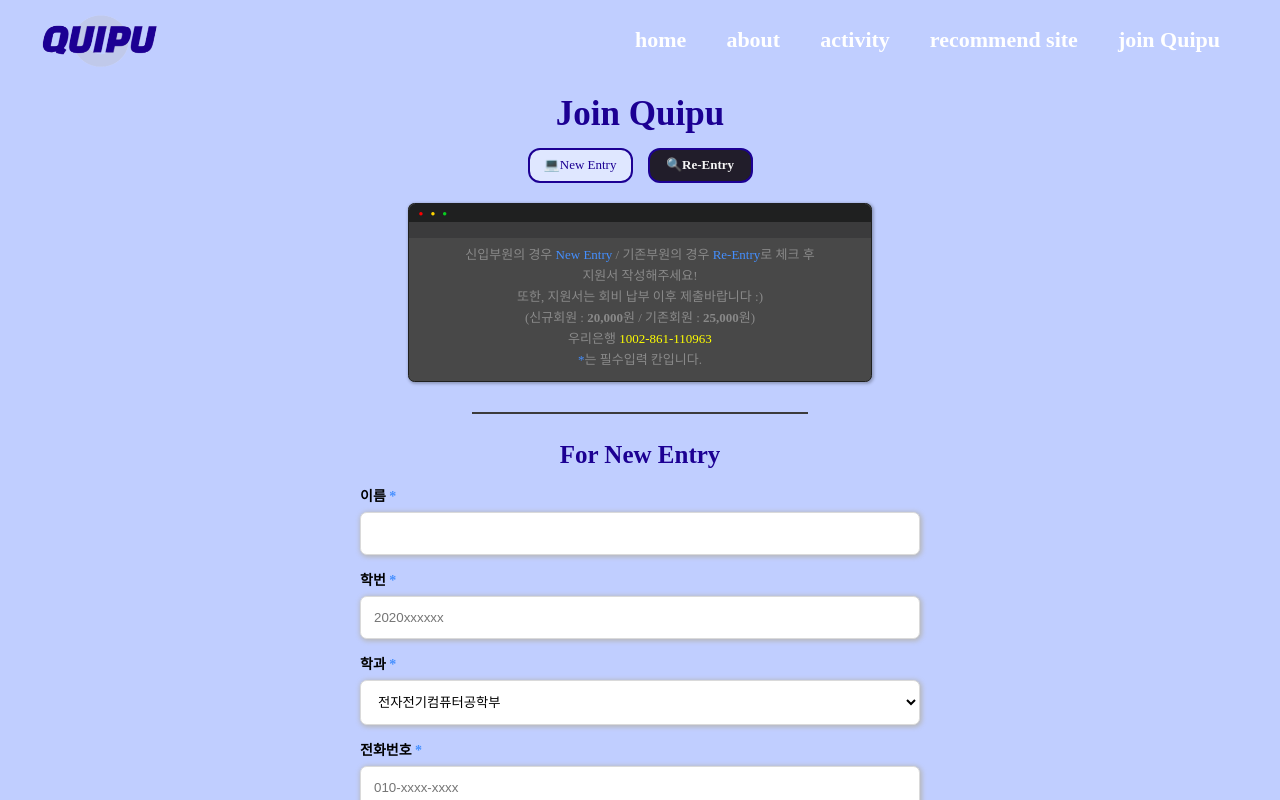
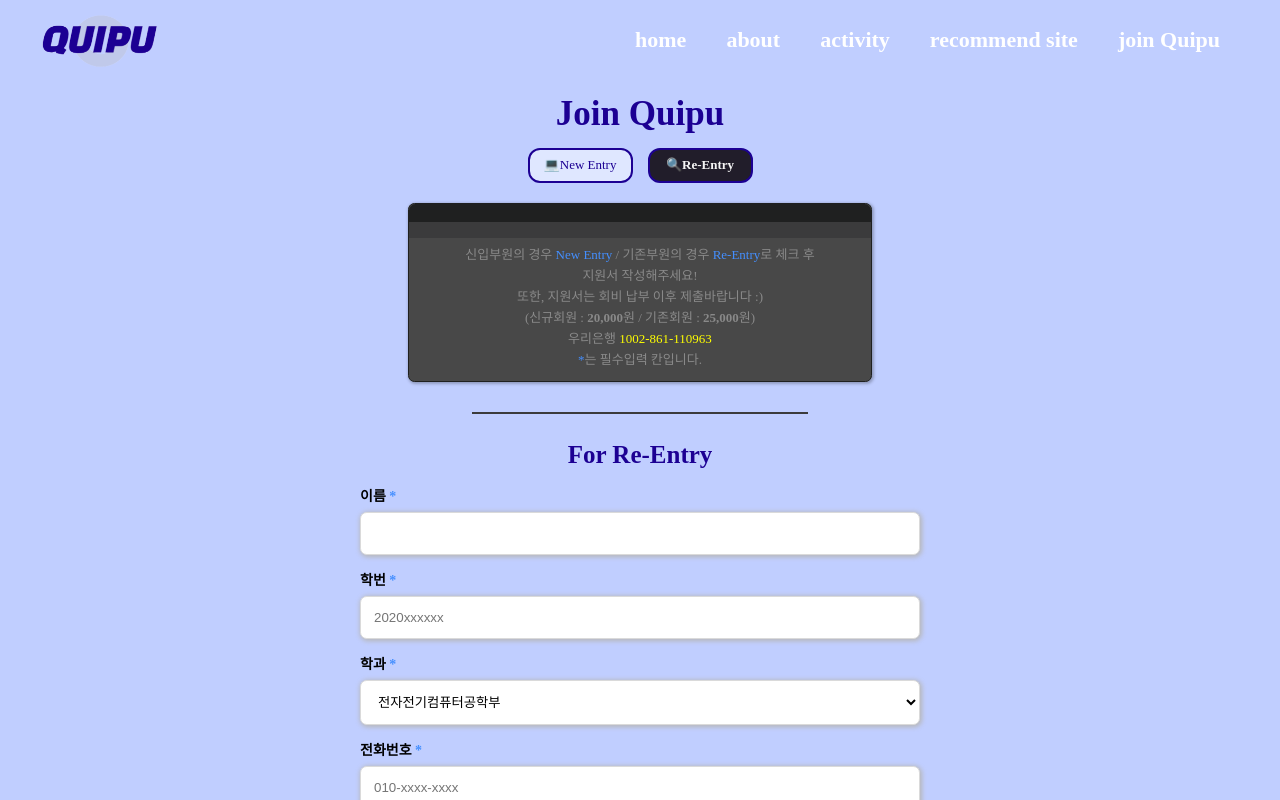
Before and after one commit to Quipu-Developers/quipu-main-frontend, a React (Create React App) app: page /join-quipu in a window 1280 px wide. Both pictures are taken after a click on the label "🔍Re-Entry". Built offline with nearby package versions, Linux system fonts and the light colour scheme; a web font is replaced by a local one.

Commit message:
feat : 가입 유형 버튼 랜더링 기능 추가

```diff
--- a/src/components/ActivityDetail/ActivityDetail.css
+++ b/src/components/ActivityDetail/ActivityDetail.css
@@ -21,7 +21,7 @@
         padding: 0;
         overflow: hidden;
         visibility: hidden;
-      }
+    }
 }
 
 .ActivityDetail-titles button {
--- a/src/components/JoinQuipu/JoinQuipu.jsx
+++ b/src/components/JoinQuipu/JoinQuipu.jsx
@@ -32,13 +32,114 @@ const toggleExpand = () => {
 
 
 function JoinQuipu() {
+    const [suggestedEntry, setSuggestedEntry] = useState(false);
+    const renderComponent = () => {
+        if (suggestedEntry) {
+        return <ReEntryComponent />;
+        } else {
+        return <NewEntryComponent />;
+        }
+    };
+
+    return (
+        <div>
+        {/* 상단 공백 */}
+        <div className="blank-navbar"></div>
+
+        {/* JoinQuipu 컨테이너 */}
+        <div className="JoinQuipu-container">
+            <div className="member">
+            <h1>Join Quipu</h1>
+
+            {/* 신입/기존 부원 라디오 버튼 */}
+            <div className="field-type">
+                <input
+                type="radio"
+                name="entryType"
+                id="newEntry"
+                checked={!suggestedEntry}
+                onChange={() => setSuggestedEntry(false)}
+                />
+                <label htmlFor="newEntry">💻New Entry</label>
+
+                <input
+                type="radio"
+                name="entryType"
+                id="reEntry"
+                checked={suggestedEntry}
+                onChange={() => setSuggestedEntry(true)}
+                />
+                <label htmlFor="reEntry">🔍Re-Entry</label>
+            </div>
+
+            {/* 가입 안내 */}
+            <div className="join-notice">
+                <div className="join-notice__icon">
+                <div className="join-notice__icon--top1">
+                    {/* ... */}
+                </div>
+                <div className="join-notice__icon--top2"></div>
+                <div className="join-notice__icon--body">
+                    <p>신입부원의 경우 <span style={{ color: '#448FFF' }}>New Entry</span> / 기존부원의 경우 <span style={{ color: '#448FFF' }}>Re-Entry</span>로 체크 후</p>
+                    <p>지원서 작성해주세요!</p>
+                        <p >또한, 지원서는 회비 납부 이후 제출바랍니다 :)</p>
+                        <p >(신규회원 : <span style = {{fontWeight: 700}}>20,000</span>원 / 기존회원 : <span style = {{fontWeight: 700}}>25,000</span>원)</p>
+                        <p>우리은행 <span style={{ color: 'yellow' }}>1002-861-110963</span></p>
+                        <p><span style={{ color: '#448FFF'}}>*</span>는 필수입력 칸입니다. </p>
+                </div>
+                </div>
+            </div>
+
+            <div className="divider"></div>
+
+            {/* renderComponent() 결과 */}
+            {renderComponent()}
+
+            {/* 신청 버튼 */}
+            <div className="apply">
+                <button type="submit">📥 Apply</button>
+            </div>
+
+            <div className="divider"></div>
+
+            <h2>FAQ</h2>
+
+            {/* FAQ 컴포넌트 */}
+            <div className="faq">
+                <FAQ
+                question="Q.&nbsp;&nbsp;&nbsp;&nbsp;문과인데 가입해도 되나요?"
+                answer="저희 Quipu는 이과에 국한된 동아리가 아닙니다. 현재 다양한 단과대의 부원들이 있으며 문과분들도 다수 계십니다 :) 이과 분들의 비율이 높지만, 컴퓨터에 관심이 있으신분들 혹은 이과 학우들과 친분을 쌓고 싶으신 분들 모두 환영입니다."
+                emoji="🤓"
+                />
+                <FAQ
+                    question="Q.&nbsp;&nbsp;&nbsp;&nbsp;Quipu 남녀 성비는 어떻게 되나요?"
+                    answer="23년 2학기 기준 남녀 성비는 남자 3 : 여자 2 였습니다! 특히나 여성 회원분들의 참여도가 높았기 때문에 성비 걱정은 크게 안 하셔도 됩니다!!"
+                    emoji="🤔"
+                    />
+
+                    <FAQ
+                    question="Q.&nbsp;&nbsp;&nbsp;&nbsp;코딩 지식이 없는데 가입해도 되나요?"
+                    answer="전혀 상관 없습니다!! 현재 퀴푸에는 코딩 능력자분들도 계시지만 배우고자 들어오신 분들, 관심있어서 들어오신 분들이 더 많습니다! 또한 학술동아리로써 코딩이 아닌 다른 과목의 스터디도 개설 및 참여가 가능합니다 :)"
+                    emoji="🧐"
+                    />
+
+                    <FAQ
+                    question="Q.&nbsp;&nbsp;&nbsp;&nbsp;동아리방 위치가 어디인가요?"
+                    answer="학생회관 3층 342호 입니다!"
+                    emoji="🥸"
+                    />
+            </div>
+            </div>
+        </div>
+        </div>
+    );
+}
+
+function NewEntryComponent() {
     const [name, setName] = useState('');
     const [studentNumber, setStudentNumber] = useState('');
     const [major, setMajor] = useState('학과선택');
     const [phoneNumber, setPhoneNumber] = useState('');
-    const [entryType, setEntryType] = useState('');
-    const [motivation, setMotivation] = useState('');
-    const [suggestedEntry, setSuggestedEntry] = useState(false);
     const phoneAutoHyphen = (value) => {
         return value
         .replace(/[^0-9]/g, '')  // 숫자 이외의 문자 제거
@@ -58,56 +159,6 @@ function JoinQuipu() {
 
     return (
     <div>
-	<div className="blank-navbar"></div>
-	<div className="JoinQuipu-container">
-		<div className="member">
-			<h1>Join Quipu</h1>
-			<div className="field-type">
-			<input
-				type="radio"
-				name="entryType"
-				id="newEntry"
-				checked={!suggestedEntry} // newEntry가 선택된 경우
-				onChange={() => setSuggestedEntry(false)}
-			/>
-			<label htmlFor="newEntry">💻New Entry</label>
-
-			<input
-				type="radio"
-				name="entryType"
-				id="reEntry"
-				checked={suggestedEntry} // reEntry가 선택된 경우
-				onChange={() => setSuggestedEntry(true)}
-			/>
-			<label htmlFor="reEntry">🔍Re-Entry</label>
-			</div>
-
-
-			<div className="join-notice">
-			<div className="join-notice__icon">
-				<div className="join-notice__icon--top1">
-				<p style={{color: "red", marginTop: "1.5px", marginLeft: "10px", fontSize: "8px"}}>●</p>
-				<p style={{color: "#ffd400", marginLeft: "7px", marginTop: "1.5px",fontSize: "8px"}}>●</p>
-				<p style={{color: "#09ce20", marginLeft: "7px",marginTop: "1.5px", fontSize: "8px"}}>●</p>
-				</div>
-				<div className="join-notice__icon--top2">
-				</div>
-				<div className="join-notice__icon--body">
-				<p>
-					신입부원의 경우 <span style={{ color: '#448FFF' }}>New Entry</span> / 기존부원의 경우 <span style={{ color: '#448FFF' }}>Re-Entry
-					</span>로 체크 후
-				</p>
-				<p>지원서 작성해주세요!</p>
-				<p >또한, 지원서는 회비 납부 이후 제출바랍니다 :)</p>
-                <p >(신규회원 : <span style = {{fontWeight: 700}}>20,000</span>원 / 기존회원 : <span style = {{fontWeight: 700}}>25,000</span>원)</p>
-				<p>우리은행 <span style={{ color: 'yellow' }}>1002-861-110963</span></p>
-				<p><span style={{ color: '#448FFF'}}>*</span>는 필수입력 칸입니다. </p>
-				</div>
-			</div>
-			</div>
-
-			<div className="divider"></div>
-
         <h2>For New Entry</h2>
 
         <div className="form">
@@ -130,30 +181,36 @@ return (
                 <b>학과 <span style={{ color: '#448FFF' }}>*</span></b>
                 <div>
                 <select value={major} onChange={(e) => setMajor(e.target.value)}>
+                    <option value="공과대학" disabled>---공과대학---</option>
                     <option value="전자전기컴퓨터공학부">전자전기컴퓨터공학부</option>
+                    <option value="화학공학과">화학공학과</option>
+                    <option value="기계정보공학과">기계정보공학과</option>
+                    <option value="신소재공학과">신소재공학과</option>
+                    <option value="토목공학과">토목공학과</option>
+                    <option value="인공지능학과">인공지능학과</option>
+                    <option value="컴퓨터과학부">컴퓨터과학부</option>
+                    <option value="정경대학" disabled>---정경대학---</option>
                     <option value="국제관계학과">국제관계학과</option>
                     <option value="경제학부">경제학부</option>
                     <option value="세무학과">세무학과</option>
                     <option value="사회복지학과">사회복지학과</option>
                     <option value="행정학과">행정학과</option>
+                    <option value="경영대학" disabled>---경영대학---</option>
                     <option value="경영학부">경영학부</option>
-					<option value="기계정보공학과">기계정보공학과</option>
-					<option value="신소재공학과">신소재공학과</option>
-					<option value="인공지능학과">인공지능학과</option>
-					<option value="컴퓨터과학부">컴퓨터과학부</option>
-					<option value="토목공학과">토목공학과</option>
-					<option value="화학공학과">화학공학과</option>
+                    <option value="인문대학" disabled>---인문대학---</option>
                     <option value="국사학과">국사학과</option>
                     <option value="국어국문학과">국어국문학과</option>
                     <option value="영어영문학과">영어영문학과</option>
                     <option value="중국어문화학과">중국어문화학과</option>
                     <option value="철학과">철학과</option>
+                    <option value="자연과학대학" disabled>---자연과학대학---</option>
                     <option value="물리학과">물리학과</option>
                     <option value="생명과학과">생명과학과</option>
                     <option value="수학과">수학과</option>
                     <option value="융합응용화학과">융합응용화학과</option>
                     <option value="통계학과">통계학과</option>
                     <option value="환경원예학과">환경원예학과</option>
+                    <option value="도시과학대학" disabled>---도시과학대학---</option>
                     <option value="건축학부(건축공학)">건축학부(건축공학)</option>
                     <option value="건축학부(건축학)">건축학부(건축학)</option>
                     <option value="공간정보공학과">공간정보공학과</option>
@@ -163,11 +220,14 @@ return (
                     <option value="도시행정학과">도시행정학과</option>
                     <option value="조경학과">조경학과</option>
                     <option value="환경공학부">환경공학부</option>
+                    <option value="소방방재학과">소방방재학과</option>
+                    <option value="예술체육대학" disabled>---예술체육대학---</option>
                     <option value="디자인학과">디자인학과</option>
                     <option value="스포츠과학과">스포츠과학과</option>
                     <option value="음악학과">음악학과</option>
                     <option value="환경조각학과">환경조각학과</option>
-					<option value="융합전공학보">융합전공학부</option>
+                    <option value="자유융합대학" disabled>---자유융합대학---</option>
+                    <option value="융합전공학부">융합전공학부</option>
                     <option value="자유전공학부">자유전공학부</option>
                 </select>
                 </div>
@@ -183,13 +243,6 @@ return (
                     value={phoneAutoHyphen(phoneNumber)}
                     onChange={(e) => setPhoneNumber(phoneAutoHyphen(e.target.value))}
                 />
-				{/* <input
-					type="tel"
-                    maxLength={11}
-					placeholder="010-xxxx-xxxx"
-					value={phoneNumber}
-					onChange={(e) => setPhoneNumber(e.target.value)}
-				/> */}
                 </div>
             </div>
 
@@ -197,54 +250,136 @@ return (
                 <b>지원동기</b>
                 <textarea
                     ref={textareaRef}
-                    value={entryType === 'reEntry' && suggestedEntry ? '건의사항' : motivation}
-                    onChange={(e) => { setMotivation(e.target.value); handleResizeHeight(); }}
+                    onChange={(e) => {handleResizeHeight(e.target.value); }}
                     rows={1}
                     placeholder="필수아니어도 써주시면 안될까요? 🙄"
                 />
             </div>
+        </div>
+    </div>
+    );
+}
 
-			<div className="apply">
-				<button type="submit">📥 Apply</button>
+function ReEntryComponent() {
+
+    const [name, setName] = useState('');
+    const [studentNumber, setStudentNumber] = useState('');
+    const [major, setMajor] = useState('학과선택');
+    const [phoneNumber, setPhoneNumber] = useState('');
+    const phoneAutoHyphen = (value) => {
+        return value
+        .replace(/[^0-9]/g, '')  // 숫자 이외의 문자 제거
+        .replace(/^(\d{0,3})(\d{0,4})(\d{0,4})$/g, "$1-$2-$3")  // 숫자를 그룹화하여 하이픈 추가
+        .replace(/(\-{1,2})$/g, "");  // 끝에 하이픈이 1개 또는 2개인 경우 1개로 변경
+    };
+
+    const textareaRef = useRef();
+    const handleResizeHeight = () => {
+        if (textareaRef.current) {
+            textareaRef.current.style.height = 'auto';
+            textareaRef.current.style.height = textareaRef.current.scrollHeight + 'px';
+            }
+    };
+
+    return (
+    <div>
+        <h2>For Re-Entry</h2>
+
+        <div className="form">
+            <div className="field">
+                <b>이름 <span style={{ color: '#448FFF'}}>*</span></b>
+                <input type="text" value={name} onChange={(e) => setName(e.target.value)} />
             </div>
 
-			<div className="divider"></div>
-
-			<h2>FAQ</h2>
-
-			<div className="faq">
-			<FAQ
-			question="Q.&nbsp;&nbsp;&nbsp;&nbsp;문과인데 가입해도 되나요?"
-			answer="저희 Quipu는 이과에 국한된 동아리가 아닙니다. 현재 다양한 단과대의 부원들이 있으며 문과분들도 다수 계십니다 :) 이과 분들의 비율이 높지만, 컴퓨터에 관심이 있으신분들 혹은 이과 학우들과 친분을 쌓고 싶으신 분들 모두 환영입니다."
-			emoji="🤓"
-			/>
-
-			<FAQ
-			question="Q.&nbsp;&nbsp;&nbsp;&nbsp;Quipu 남녀 성비는 어떻게 되나요?"
-			answer="23년 2학기 기준 남녀 성비는 남자 3 : 여자 2 였습니다! 특히나 여성 회원분들의 참여도가 높았기 때문에 성비 걱정은 크게 안 하셔도 됩니다!!"
-			emoji="🤔"
-			/>
-
-			<FAQ
-			question="Q.&nbsp;&nbsp;&nbsp;&nbsp;코딩 지식이 없는데 가입해도 되나요?"
-			answer="전혀 상관 없습니다!! 현재 퀴푸에는 코딩 능력자분들도 계시지만 배우고자 들어오신 분들, 관심있어서 들어오신 분들이 더 많습니다! 또한 학술동아리로써 코딩이 아닌 다른 과목의 스터디도 개설 및 참여가 가능합니다 :)"
-			emoji="🧐"
-			/>
-
-			<FAQ
-			question="Q.&nbsp;&nbsp;&nbsp;&nbsp;동아리방 위치가 어디인가요?"
-			answer="학생회관 3층 342호 입니다!"
-			emoji="🥸"
-			/>
+            <div className="field">
+                <b>학번 <span style={{ color: '#448FFF' }}>*</span></b>
+                <input
+                type="tel"
+                maxLength={10}
+                placeholder="2020xxxxxx"
+                value={studentNumber}
+                onChange={(e) => setStudentNumber(e.target.value)} />
             </div>
 
-
+            <div className="field major">
+                <b>학과 <span style={{ color: '#448FFF' }}>*</span></b>
+                <div>
+                <select value={major} onChange={(e) => setMajor(e.target.value)}>
+                    <option value="공과대학" disabled>---공과대학---</option>
+                    <option value="전자전기컴퓨터공학부">전자전기컴퓨터공학부</option>
+                    <option value="화학공학과">화학공학과</option>
+                    <option value="기계정보공학과">기계정보공학과</option>
+                    <option value="신소재공학과">신소재공학과</option>
+                    <option value="토목공학과">토목공학과</option>
+                    <option value="인공지능학과">인공지능학과</option>
+                    <option value="컴퓨터과학부">컴퓨터과학부</option>
+                    <option value="정경대학" disabled>---정경대학---</option>
+                    <option value="국제관계학과">국제관계학과</option>
+                    <option value="경제학부">경제학부</option>
+                    <option value="세무학과">세무학과</option>
+                    <option value="사회복지학과">사회복지학과</option>
+                    <option value="행정학과">행정학과</option>
+                    <option value="경영대학" disabled>---경영대학---</option>
+                    <option value="경영학부">경영학부</option>
+                    <option value="인문대학" disabled>---인문대학---</option>
+                    <option value="국사학과">국사학과</option>
+                    <option value="국어국문학과">국어국문학과</option>
+                    <option value="영어영문학과">영어영문학과</option>
+                    <option value="중국어문화학과">중국어문화학과</option>
+                    <option value="철학과">철학과</option>
+                    <option value="자연과학대학" disabled>---자연과학대학---</option>
+                    <option value="물리학과">물리학과</option>
+                    <option value="생명과학과">생명과학과</option>
+                    <option value="수학과">수학과</option>
+                    <option value="융합응용화학과">융합응용화학과</option>
+                    <option value="통계학과">통계학과</option>
+                    <option value="환경원예학과">환경원예학과</option>
+                    <option value="도시과학대학" disabled>---도시과학대학---</option>
+                    <option value="건축학부(건축공학)">건축학부(건축공학)</option>
+                    <option value="건축학부(건축학)">건축학부(건축학)</option>
+                    <option value="공간정보공학과">공간정보공학과</option>
+                    <option value="교통공학과">교통공학과</option>
+                    <option value="도시공학과">도시공학과</option>
+                    <option value="도시사회학과">도시사회학과</option>
+                    <option value="도시행정학과">도시행정학과</option>
+                    <option value="조경학과">조경학과</option>
+                    <option value="환경공학부">환경공학부</option>
+                    <option value="소방방재학과">소방방재학과</option>
+                    <option value="예술체육대학" disabled>---예술체육대학---</option>
+                    <option value="디자인학과">디자인학과</option>
+                    <option value="스포츠과학과">스포츠과학과</option>
+                    <option value="음악학과">음악학과</option>
+                    <option value="환경조각학과">환경조각학과</option>
+                    <option value="자유융합대학" disabled>---자유융합대학---</option>
+                    <option value="융합전공학부">융합전공학부</option>
+                    <option value="자유전공학부">자유전공학부</option>
+                </select>
                 </div>
             </div>
 
+            <div className="field tel-number">
+                <b>전화번호 <span style={{ color: '#448FFF' }}>*</span></b>
+                <div>
+                <input
+                    type="tel"
+                    maxLength={13}
+                    placeholder="010-xxxx-xxxx"
+                    value={phoneAutoHyphen(phoneNumber)}
+                    onChange={(e) => setPhoneNumber(phoneAutoHyphen(e.target.value))}
+                />
+                </div>
             </div>
 
-
+            <div className="field">
+                <b>건의사항</b>
+                <textarea
+                    ref={textareaRef}
+                    onChange={(e) => {handleResizeHeight(e.target.value); }}
+                    rows={2}
+                    placeholder="필수아니어도 써주시면 안될까요? 🙄"
+                />
+            </div>
+        </div>
     </div>
     );
 }
```
Lines whose indentation alone changed are shown as unchanged.
